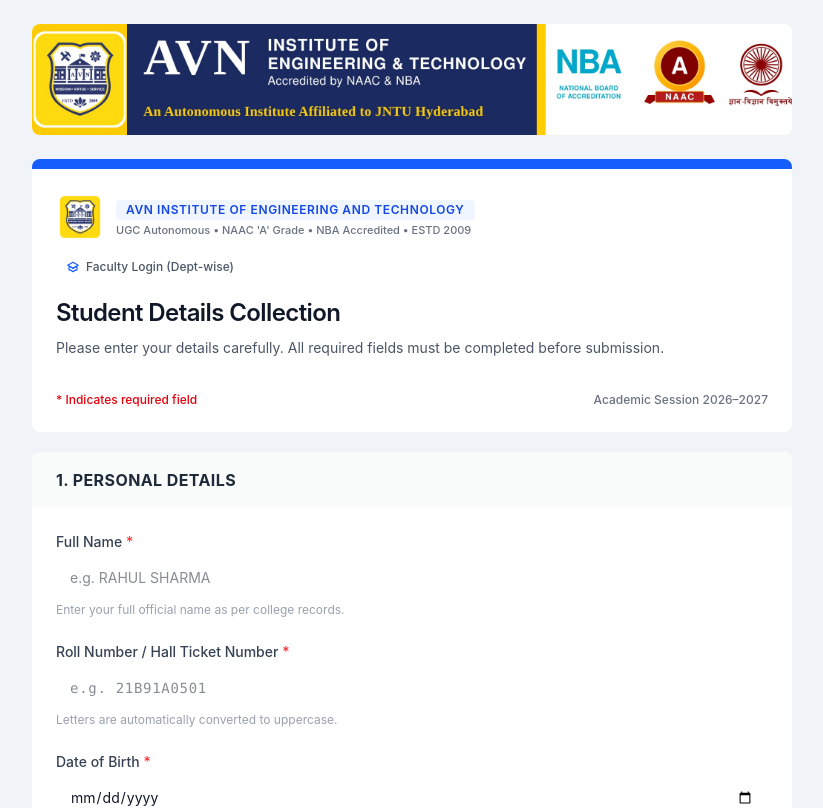
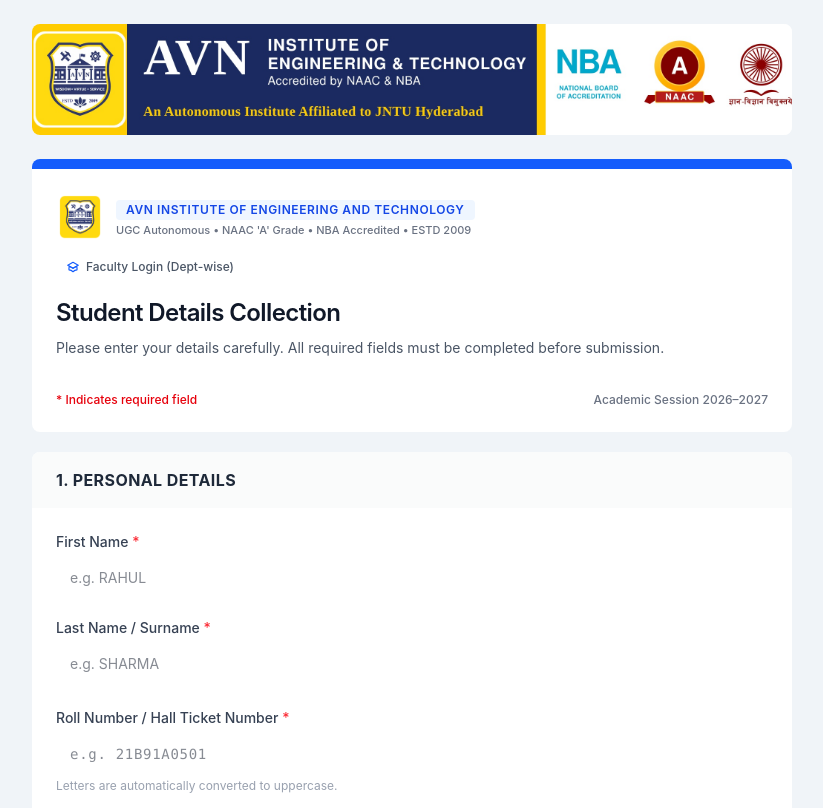
Before and after one commit to saishashank2915-cpu/student-details-collection-portal-, a React (Vite) app: page / in a window 1280 px wide. Shown: the top 808 px of the page, without its empty margins (228-1051 px from the left). Built offline with nearby package versions, Linux system fonts and the light colour scheme; no server answers.

Commit message:
Update PersonalDetailsSection.tsx

```diff
--- a/src/components/PersonalDetailsSection.tsx
+++ b/src/components/PersonalDetailsSection.tsx
@@ -2,7 +2,8 @@ import React from 'react';
 import { Gender } from '../types/student';
 
 interface PersonalDetailsProps {
-  fullName: string;
+  firstName: string;
+  lastName: string;
   rollNumber: string;
   dateOfBirth: string;
   gender: Gender | '';
@@ -14,7 +15,8 @@ interface PersonalDetailsProps {
 }
 
 export const PersonalDetailsSection: React.FC<PersonalDetailsProps> = ({
-  fullName,
+  firstName,
+  lastName,
   rollNumber,
   dateOfBirth,
   gender,
@@ -43,29 +45,51 @@ export const PersonalDetailsSection: React.FC<PersonalDetailsProps> = ({
       </div>
 
       <div className="p-6 space-y-6">
-        {/* Field 1: Full Name */}
+        {/* Name Fields (First and Last Split) */}
+        <div className="grid grid-cols-1 sm:grid-cols-2 gap-5">
           <div>
-          <label htmlFor="fullName" className="block text-sm font-medium text-gray-700 mb-1.5">
-            Full Name <span className="text-red-500">*</span>
+            <label htmlFor="firstName" className="block text-sm font-medium text-gray-700 mb-1.5">
+              First Name <span className="text-red-500">*</span>
             </label>
             <input
-            id="fullName"
+              id="firstName"
               type="text"
-            value={fullName}
-            onChange={(e) => onChange('fullName', e.target.value)}
-            placeholder="e.g. RAHUL SHARMA"
-            maxLength={100}
+              value={firstName}
+              onChange={(e) => onChange('firstName', e.target.value)}
+              placeholder="e.g. RAHUL"
+              maxLength={50}
               className={`w-full px-3.5 py-2.5 rounded-md border text-sm text-gray-900 bg-white placeholder:text-gray-400 focus:outline-none transition-colors ${
-              errors.fullName
+                errors.firstName
                   ? 'border-red-400 focus:border-red-500 focus:ring-1 focus:ring-red-400'
                   : 'border-gray-300 focus:border-blue-600 focus:ring-1 focus:ring-blue-600'
               }`}
             />
-          {errors.fullName ? (
-            <p className="mt-1 text-xs text-red-600">{errors.fullName}</p>
-          ) : (
-            <p className="mt-1 text-xs text-gray-400">Enter your full official name as per college records.</p>
+            {errors.firstName && (
+              <p className="mt-1 text-xs text-red-600">{errors.firstName}</p>
             )}
+          </div>
+
+          <div>
+            <label htmlFor="lastName" className="block text-sm font-medium text-gray-700 mb-1.5">
+              Last Name / Surname <span className="text-red-500">*</span>
+            </label>
+            <input
+              id="lastName"
+              type="text"
+              value={lastName}
+              onChange={(e) => onChange('lastName', e.target.value)}
+              placeholder="e.g. SHARMA"
+              maxLength={50}
+              className={`w-full px-3.5 py-2.5 rounded-md border text-sm text-gray-900 bg-white placeholder:text-gray-400 focus:outline-none transition-colors ${
+                errors.lastName
+                  ? 'border-red-400 focus:border-red-500 focus:ring-1 focus:ring-red-400'
+                  : 'border-gray-300 focus:border-blue-600 focus:ring-1 focus:ring-blue-600'
+              }`}
+            />
+            {errors.lastName && (
+              <p className="mt-1 text-xs text-red-600">{errors.lastName}</p>
+            )}
+          </div>
         </div>
 
         {/* Field 2: Roll Number / Hall Ticket Number */}
```
Lines whose indentation alone changed are shown as unchanged.
